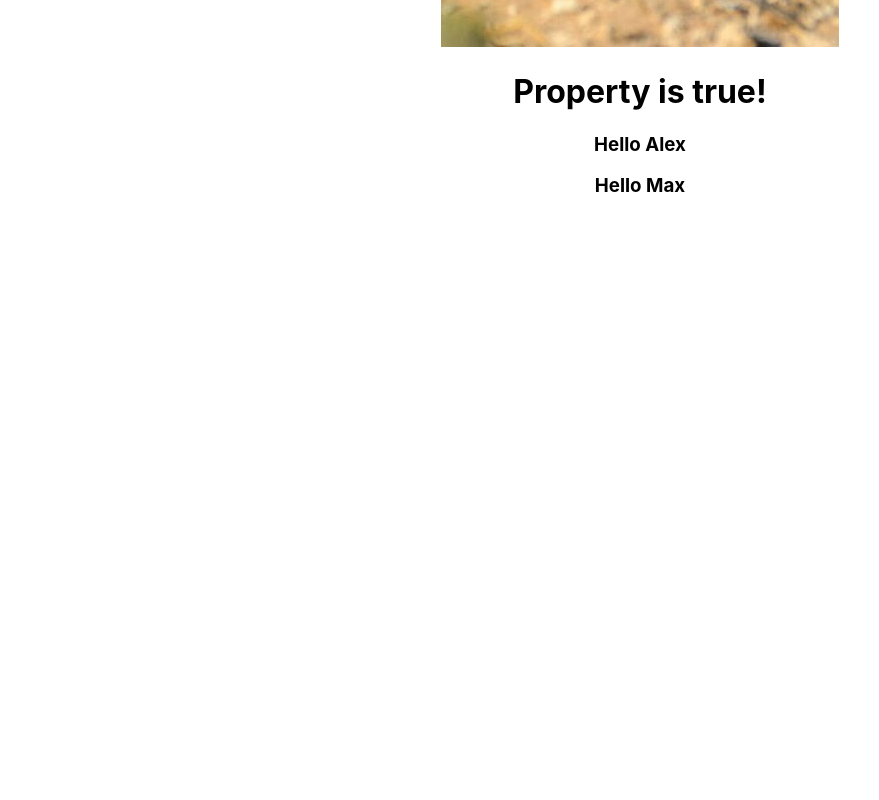
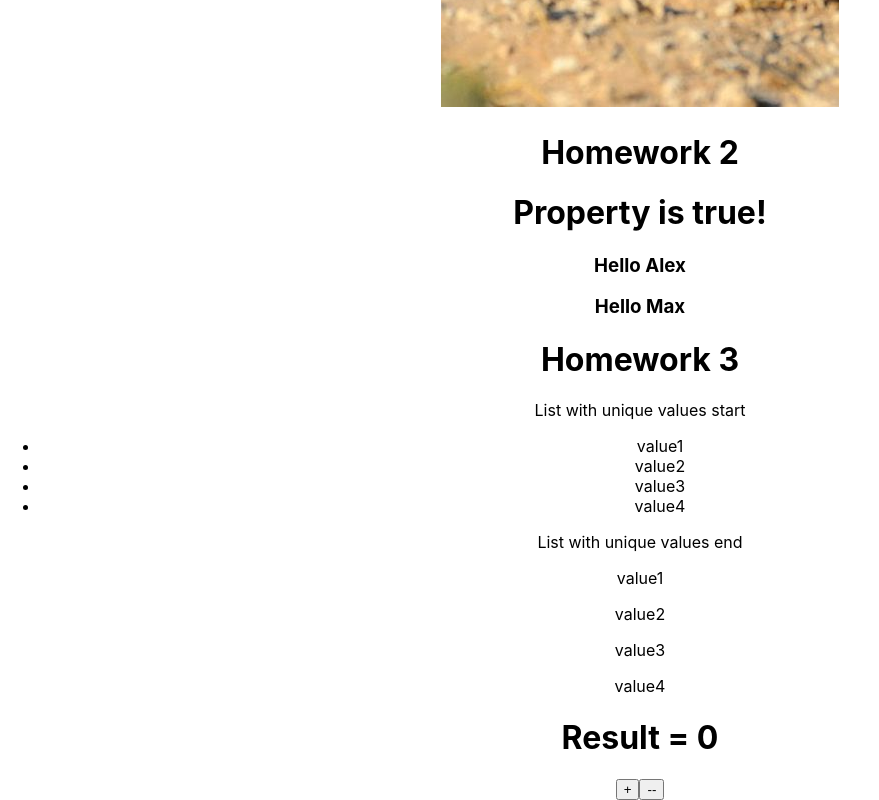
Before and after one commit to olgastepanok/react_my_app, a React (Create React App) app: page / in a window 1280 px wide. Shown: the part 756-1556 px from the top of the page, without its empty margins (0-879 px from the left). Before the commit the page ends 972 px from the top, so only its background shows below. Built offline with nearby package versions, Linux system fonts and the light colour scheme.

Commit message:
homework3

```diff
--- a/package.json
+++ b/package.json
@@ -6,9 +6,11 @@
     "@testing-library/jest-dom": "^5.16.2",
     "@testing-library/react": "^12.1.2",
     "@testing-library/user-event": "^13.5.0",
+    "antd": "^4.18.7",
     "react": "^17.0.2",
     "react-dom": "^17.0.2",
     "react-scripts": "5.0.0",
+    "uuid": "^8.3.2",
     "web-vitals": "^2.1.4"
   },
   "scripts": {
--- a/src/App.js
+++ b/src/App.js
@@ -4,17 +4,53 @@ import MyComponent2 from './components/homework1/MyComponent2';
 import MyComponent3 from './components/homework2/MyComponent3';
 import MyComponent4 from './components/homework2/MyComponent4';
 import MyComponentWithImg from './components/homework1/MyComponentWithImg';
+import MyListComponentWithUuid from './components/homework3/MyListComponentWithUuid';
+import MyListComponentAntdUnique from './components/homework3/MyListComponentAntdUnique';
+import MyCounterComponent from './components/homework3/MyCounterComponent';
 
 function App() {
     const property = true;
+    const items = [
+        {
+            value:"value1"
+        },
+        {
+            value:"value2"
+        },
+        {
+            value:"value3"
+        },
+        {
+            value:"value4"
+        },
+        {
+            value:"value2"
+        },
+        {
+            value:"value4"
+        },
+    ];
+
   return (
     <div className="App">
+        <div className="HomeWork1">
+            <h1>Homework 1</h1>
             <MyComponent1 name="MyComponent1"/>
             <MyComponent2 name="MyComponent2"/>
             <MyComponentWithImg name="MyComponentWithImg"/>
+        </div>
+        <div className="HomeWork2">
+            <h1>Homework 2</h1>
             {property ? <MyComponent3/> : <MyComponent4 property="true"/>}
             <MyComponent4 name="Alex" property="false"/>
             <MyComponent4 name="Max" property="false"/>
+        </div>
+        <div className="HomeWork3">
+            <h1>Homework 3</h1>
+            <MyListComponentAntdUnique items={items}/>
+            <MyListComponentWithUuid items={items}/>
+            <MyCounterComponent/>
+        </div>
     </div>
   );
 }
--- a/src/components/homework2/MyComponent4/index.jsx
+++ b/src/components/homework2/MyComponent4/index.jsx
@@ -3,7 +3,7 @@ const MyComponent4 = (props)=> {
     console.log(props);
     return (
     <div>
-        {props.property=="true" && <h1> Property is false! </h1>}
+        {props.property==="true" && <h1> Property is false! </h1>}
         {props.name && <h3> Hello {props.name} </h3>}
     </div>
     );
--- /dev/null
+++ b/src/components/homework3/MyCounterComponent/index.js
@@ -0,0 +1,28 @@
+import React from "react";
+import { Button } from 'antd';
+class MyCounterComponent extends React.Component{
+    constructor(){
+        super();
+        this.state = {
+            value: 0,
+        };
+        this.handleClickPlus = this.handleClickPlus.bind(this);
+        this.handleClickMinus = this.handleClickMinus.bind(this);
+    }
+    handleClickPlus(){
+        this.setState({value: this.state.value+1});
+    }
+    handleClickMinus(){
+        this.setState({value: this.state.value-1});
+    }
+    render(){
+        return(
+            <div>
+                <h1>Result = {this.state.value}</h1>
+                <Button type="primary" onClick={this.handleClickPlus}>+</Button>
+                <Button type="primary" onClick={this.handleClickMinus}>--</Button>
+            </div>
+        );
+    }
+}
+export default MyCounterComponent;
--- /dev/null
+++ b/src/components/homework3/MyListComponentAntdUnique/index.js
@@ -0,0 +1,30 @@
+import React from "react";
+import { List} from 'antd';
+class MyListComponentAntdUnique extends React.Component{
+
+    getUniqueValues(items){
+        const uniqueValues = [];
+        items.map(({value}) => {
+            if (uniqueValues.indexOf(value) === -1) {
+                uniqueValues.push(value)
+            }
+        });
+       return  uniqueValues;
+    }
+
+    render(){
+        return(
+            <div>
+                <List
+                    header={<div>List with unique values start</div>}
+                    size="large"
+                    itemLayout="horizontal"
+                    dataSource={this.getUniqueValues(this.props.items)}
+                    renderItem={item => <List.Item>{item}</List.Item>}
+                    footer={<div>List with unique values end</div>}
+                />
+            </div>
+        );
+    }
+}
+export default MyListComponentAntdUnique;
--- /dev/null
+++ b/src/components/homework3/MyListComponentWithUuid/index.js
@@ -0,0 +1,24 @@
+import React from "react";
+import {v4} from "uuid";
+class MyListComponentWithUuid extends React.Component{
+    getUniqueValues(items){
+            const uniqueValues = [];
+            items.map(({value}) => {
+                if (uniqueValues.indexOf(value) === -1) {
+                    uniqueValues.push(value)
+                }
+            });
+           return  uniqueValues;
+    }
+    render(){
+        return(
+            <div>
+                {this.getUniqueValues(this.props.items).map((value)=>{
+                    return <p key={v4()}>{value}</p>;
+                    })
+                }
+            </div>
+        );
+    }
+}
+export default MyListComponentWithUuid;
```
Also changed, not shown: 1 other file (tests, documents, lock files or other folders). Lines whose indentation alone changed are shown as unchanged.
